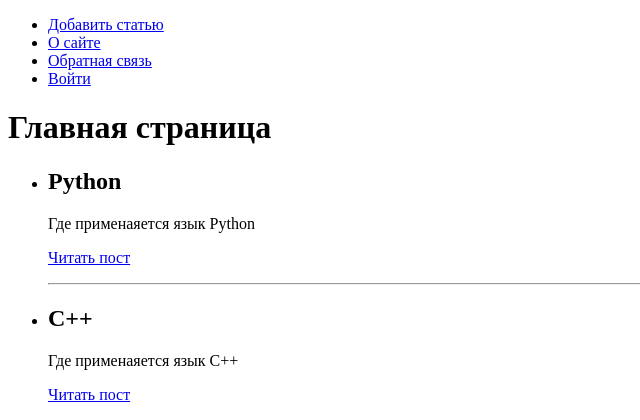
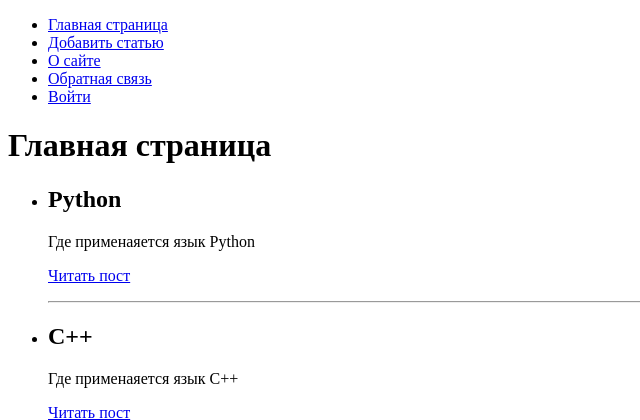
Before and after one commit to markgrg/markgrg_site, a Django app: page / in a window 1280 px wide. Shown: the top 420 px of the page, without its empty margins (0-640 px from the left). Run offline with Django 5.2, Linux system fonts and the light colour scheme.

Commit message:
Update index_main.html

```diff
--- a/pyforum/main/templates/index_main.html
+++ b/pyforum/main/templates/index_main.html
@@ -7,6 +7,7 @@
 </head>
 <body>
 <ul>
+    <li><a href="{% url 'home' %}">Главная страница</a></li>
     {% for m in menu %}
     <li>
         <a href="{% url m.url_name %}">{{ m.title }}</a>
```
